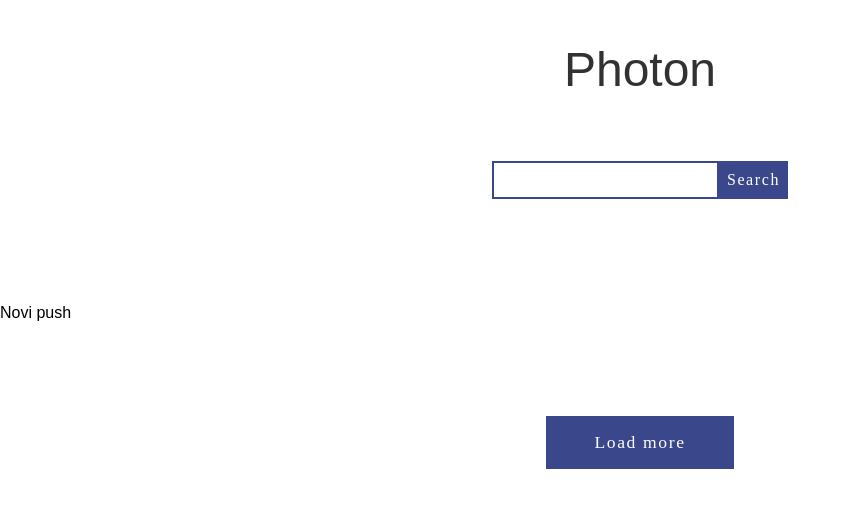
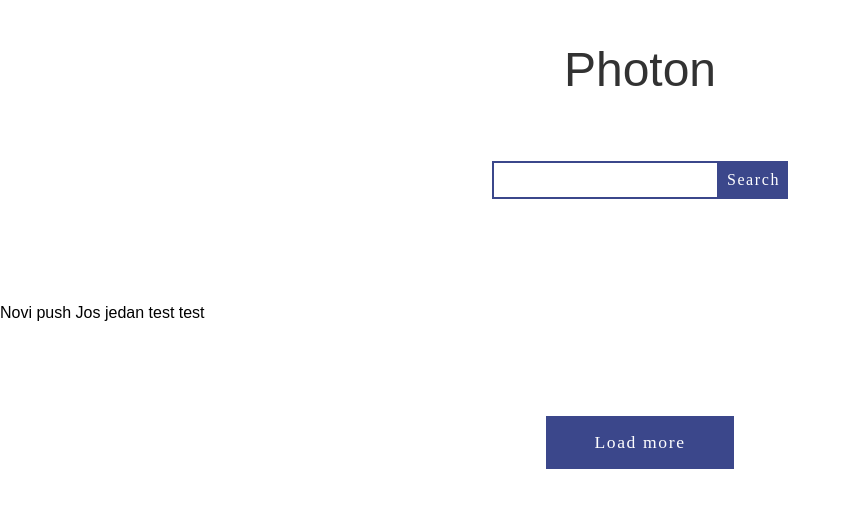
Before and after one commit to mikalegenda/photon, a plain HTML site: page index.html in a window 1280 px wide. Shown: the whole page, without its empty margins (0-850 px from the left). Drawn offline with Linux system fonts and the light colour scheme; no server answers; a web font is replaced by a local one.

Commit message:
jos jedan test

```diff
--- a/index.html
+++ b/index.html
@@ -16,7 +16,7 @@
     </header>
     <main>
       <div class="gallery"></div>
-      Novi push
+      Novi push Jos jedan test test
     </main>
     <div class="nav-btn">
       <button class="more">Load more</button>
```
